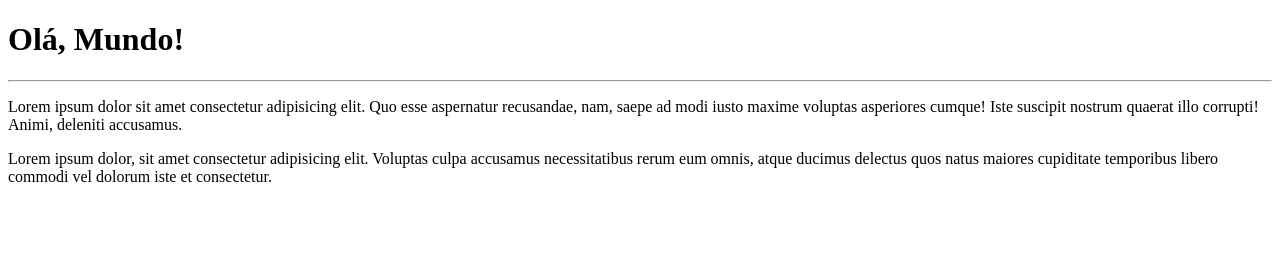
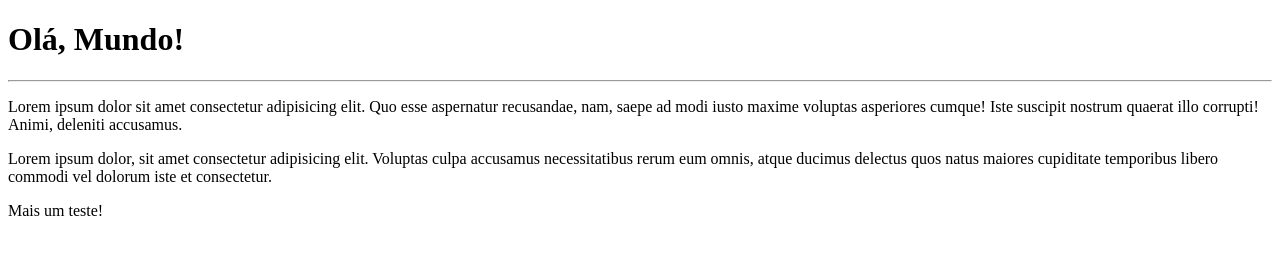
Before and after one commit to joaovitorm7/Ola_Mundo, a plain HTML site: page site-exemplo/index.html in a window 1280 px wide. Drawn offline with Linux system fonts and the light colour scheme.

Commit message:
Mais um teste

```diff
--- a/site-exemplo/index.html
+++ b/site-exemplo/index.html
@@ -10,5 +10,6 @@
     <hr>
     <p>Lorem ipsum dolor sit amet consectetur adipisicing elit. Quo esse aspernatur recusandae, nam, saepe ad modi iusto maxime voluptas asperiores cumque! Iste suscipit nostrum quaerat illo corrupti! Animi, deleniti accusamus.</p>
     <p>Lorem ipsum dolor, sit amet consectetur adipisicing elit. Voluptas culpa accusamus necessitatibus rerum eum omnis, atque ducimus delectus quos natus maiores cupiditate temporibus libero commodi vel dolorum iste et consectetur.</p>
+    <p>Mais um teste!</p>
 </body>
 </html>
```
